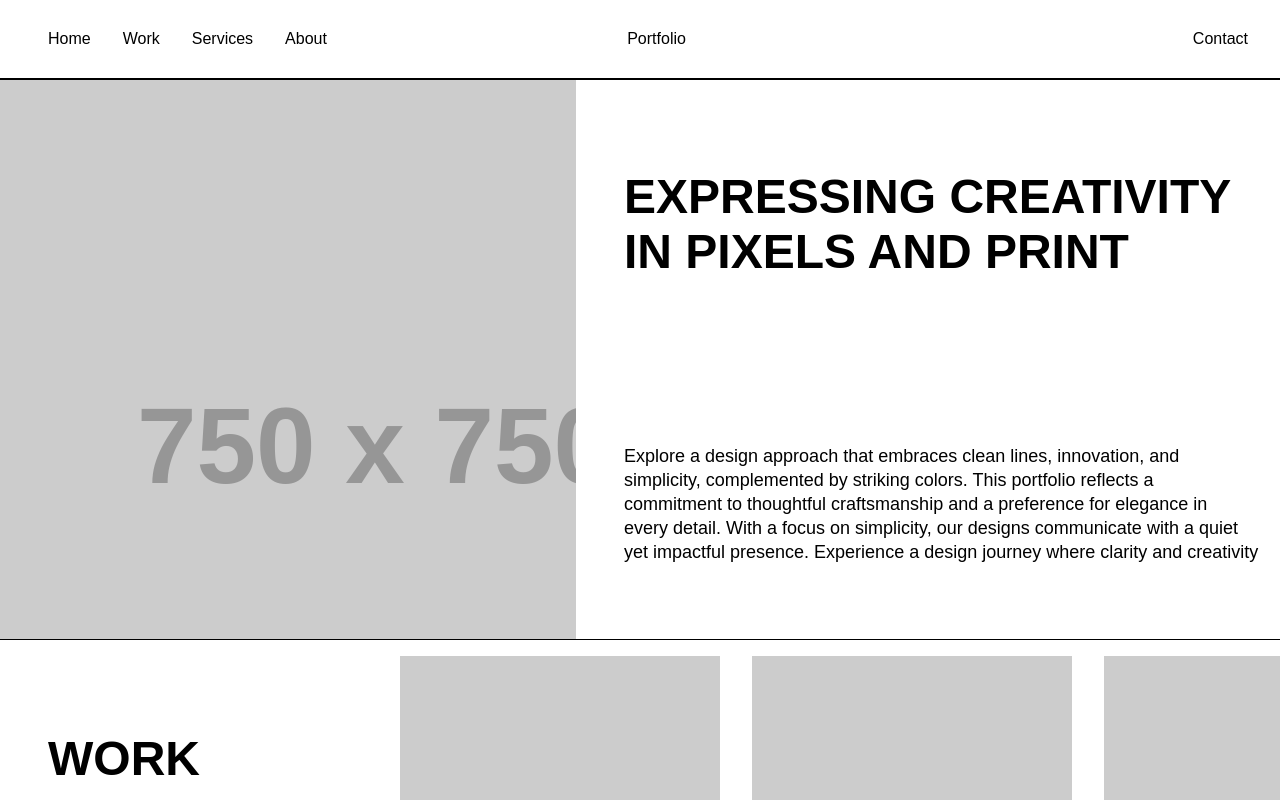
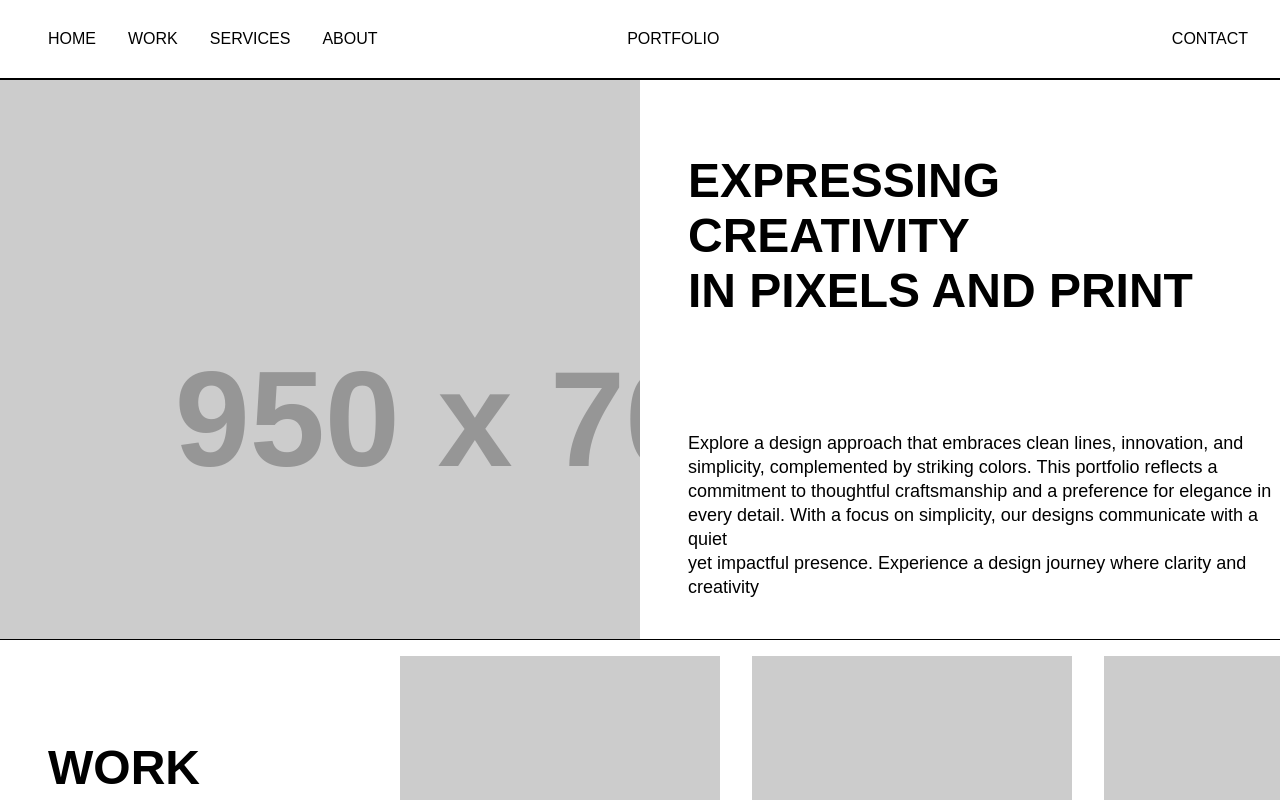
Before and after one commit to umaimab/portfolio_main, a React (Create React App) app: page / in a window 1280 px wide. Shown: the top 800 px of the page. Built offline with nearby package versions, Linux system fonts and the light colour scheme; a web font is replaced by a local one.

Commit message:
Fixed some text and footer spacing

```diff
--- a/src/components/footer/footer.css
+++ b/src/components/footer/footer.css
@@ -1,3 +1,11 @@
+h3, p{
+    margin: 0;
+}
+
+p{
+    font-size: small;
+}
+
 .footer {
     height: 22vh;
     display: flex;
@@ -7,5 +15,4 @@
     align-items: center;
     padding: 2rem;
     text-align: left;
-
 }
--- a/src/components/footer/footer.js
+++ b/src/components/footer/footer.js
@@ -11,8 +11,8 @@ const Footer = () => {
             </div>
             <div>
                 <h3>CONTACT</h3>
-                <p>Email: umaima.bajaman@gmail.com</p>
-                <p>LinkedIn: www.linkedin.com/in/umaimab</p>
+                <p>Email: umaima.bajaman@gmail.com <br />
+                LinkedIn: www.linkedin.com/in/umaimab</p>
             </div>
         </div>
     )
--- a/src/components/navbar/navbar.js
+++ b/src/components/navbar/navbar.js
@@ -7,18 +7,18 @@ const Navbar = () => {
     return (
       <nav className='navbar'>
           <div className='desktopMenu'>
-              <Link activeClass='active' to='intro' spy={true} smooth={true} offset={-50} duration={500} className ='desktopMenuListItem'>Home</Link>
-              <Link activeClass='active' to='skills' spy={true} smooth={true} offset={-50} duration={500} className ='desktopMenuListItem'>Work</Link>
-              <Link activeClass='active' to='skills' spy={true} smooth={true} offset={-50} duration={500} className ='desktopMenuListItem'>Services</Link>
-              <Link activeClass='active' to='skills' spy={true} smooth={true} offset={-50} duration={500} className ='desktopMenuListItem'>About</Link>
+              <Link activeClass='active' to='intro' spy={true} smooth={true} offset={-50} duration={500} className ='desktopMenuListItem'>HOME</Link>
+              <Link activeClass='active' to='skills' spy={true} smooth={true} offset={-50} duration={500} className ='desktopMenuListItem'>WORK</Link>
+              <Link activeClass='active' to='skills' spy={true} smooth={true} offset={-50} duration={500} className ='desktopMenuListItem'>SERVICES</Link>
+              <Link activeClass='active' to='skills' spy={true} smooth={true} offset={-50} duration={500} className ='desktopMenuListItem'>ABOUT</Link>
           </div>
 
           <div className='desktopTitle'>
-            <Link activeClass='active' to='home'>Portfolio</Link>
+            <Link activeClass='active' to='home'>PORTFOLIO</Link>
           </div>
 
           <div className='desktopContact'>
-            <Link activeClass='active' to='contact'>Contact</Link>
+            <Link activeClass='active' to='contact'>CONTACT</Link>
           </div>
       </nav>
     )
--- a/src/pages/Home/home.css
+++ b/src/pages/Home/home.css
@@ -5,16 +5,16 @@
 }
 
 .firstImg {
-    background-image:url('https://placehold.co/750');
+    background-image:url('https://placehold.co/950x700');
     display: flex;
     position: relative;
-    width: 45vw;
+    width: 50vw;
 }
 
 .firstHeading {
     display: flex;
     position: relative;
-    width: 55vw;
+    width: 50vw;
     flex-direction: column;
     align-items: flex-start;
     text-align: left;
```
